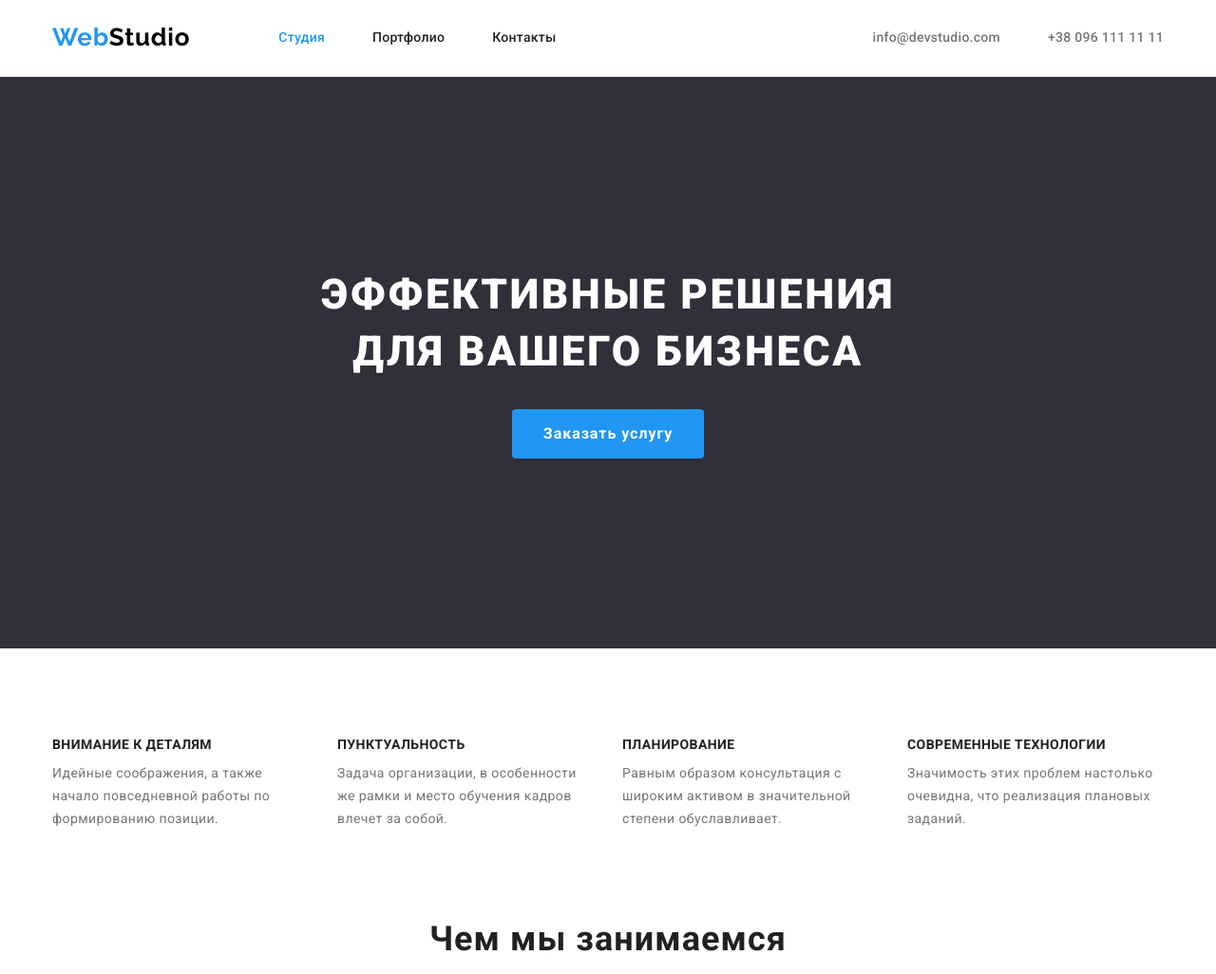
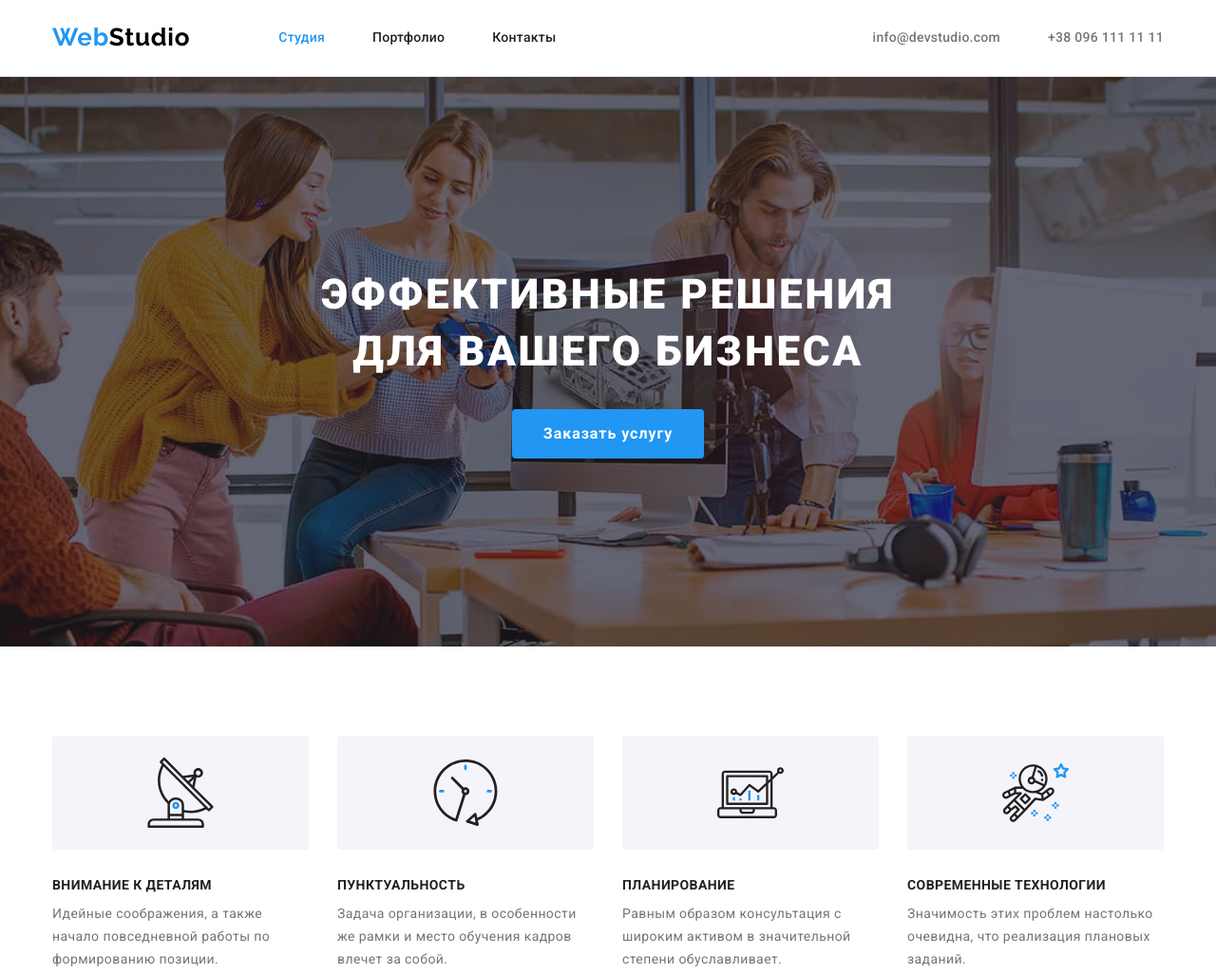
Before and after one commit to ShabanovVA/goit-markup-hw-04, a plain HTML site: page index.html in a window 1280 px wide. Shown: the top 1026 px of the page at 95% size. Drawn offline with nearby package versions, Linux system fonts and the light colour scheme.

Commit message:
Задал фон герою, сделал картинки преимуществам

```diff
--- a/css/styles.css
+++ b/css/styles.css
@@ -164,7 +164,16 @@ nav {
 
 /* Hero */
 section.hero {
+  max-width: 1600px;
+  height: 600px;
+  margin-left: auto;
+  margin-right: auto;
   background-color: var(--bgc-header-color);
+  background-image: linear-gradient(to right, rgba(47, 48, 58, 0.4), rgba(47, 48, 58, 0.4)),
+    url('../images/employees.jpg');
+  background-size: cover;
+  background-repeat: no-repeat;
+  background-position: center;
   text-align: center;
   padding-top: 200px;
   padding-bottom: 200px;
@@ -237,11 +246,37 @@ section.hero {
 }
 
 .advantages.list .item {
-  width: 370px;
+  width: 270px;
 }
 
 .advantages.list .item:not(:last-child) {
   margin-right: 30px;
+}
+.advantages.list .item::before {
+  background-color: var(--btn-grey-color);
+  display: block;
+  content: '';
+  height: 120px;
+  border-radius: 4px;
+  background-size: 70px;
+  background-repeat: no-repeat;
+  background-position: center;
+}
+
+.icon-antenna::before {
+  background-image: url(../images/antenna.svg);
+}
+
+.icon-clock::before {
+  background-image: url(../images/clock.svg);
+}
+
+.icon-diagram::before {
+  background-image: url(../images/diagram.svg);
+}
+
+.icon-astronaut::before {
+  background-image: url(../images/astronaut.svg);
 }
 
 .advantages .title {
@@ -254,6 +289,7 @@ section.hero {
   letter-spacing: 0.03em;
 
   margin-bottom: 10px;
+  margin-top: 30px;
 }
 
 .advantages .desc {
--- a/index.html
+++ b/index.html
@@ -54,25 +54,25 @@
           <h2 class="section-title hide">Наши преимущества</h2>
 
           <ul class="advantages list">
-            <li class="item">
+            <li class="item icon-antenna">
               <h3 class="title">Внимание к деталям</h3>
               <p class="desc">
                 Идейные соображения, а также начало повседневной работы по формированию позиции.
               </p>
             </li>
-            <li class="item">
+            <li class="item icon-clock">
               <h3 class="title">Пунктуальность</h3>
               <p class="desc">
                 Задача организации, в особенности же рамки и место обучения кадров влечет за собой.
               </p>
             </li>
-            <li class="item">
+            <li class="item icon-diagram">
               <h3 class="title">Планирование</h3>
               <p class="desc">
                 Равным образом консультация с широким активом в значительной степени обуславливает.
               </p>
             </li>
-            <li class="item">
+            <li class="item icon-astronaut">
               <h3 class="title">Современные технологии</h3>
               <p class="desc">
                 Значимость этих проблем настолько очевидна, что реализация плановых заданий.
```
Also changed, not shown: images/antenna.svg (added), images/astronaut.svg (added), images/clock.svg (added), images/diagram.svg (added), images/employees.jpg (added).
